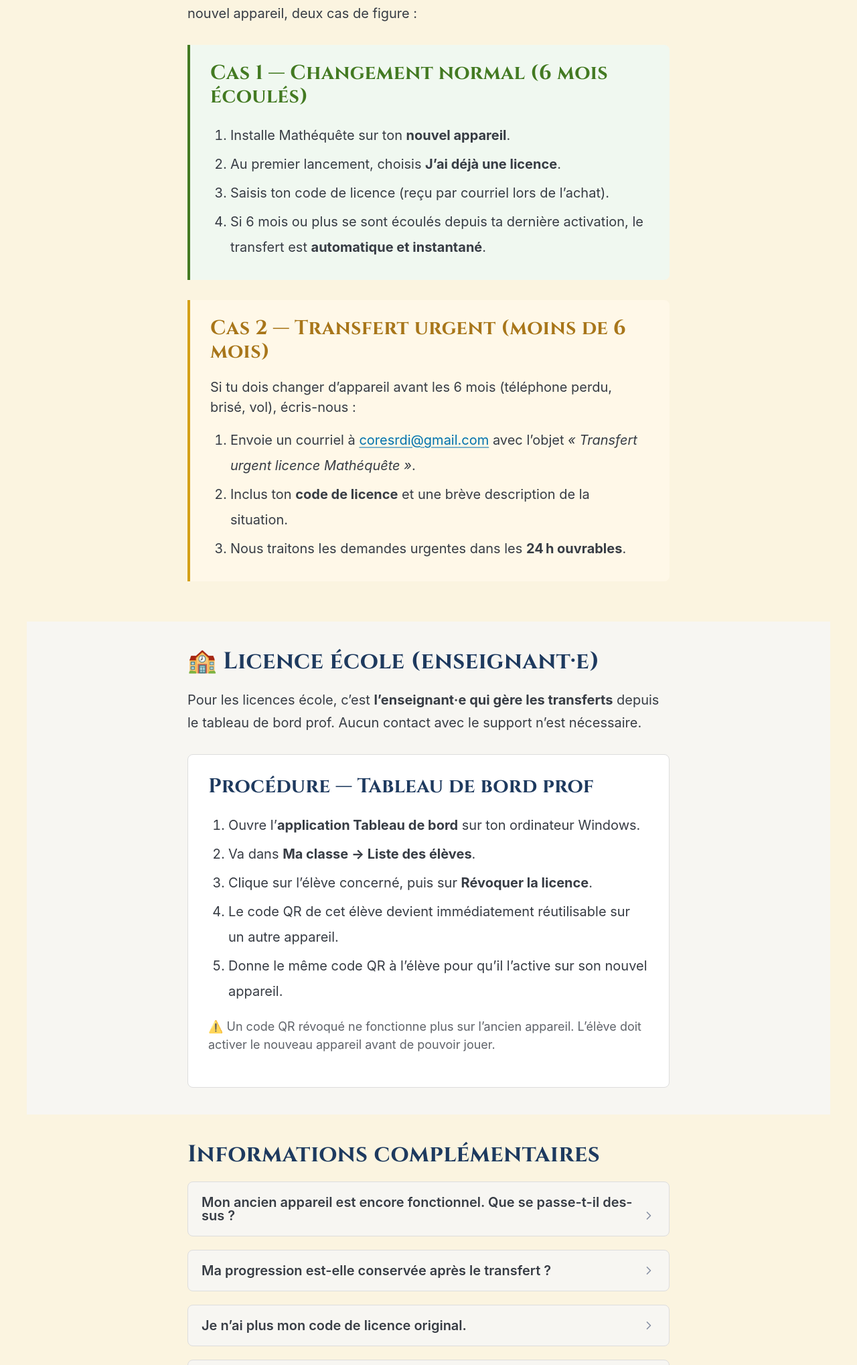
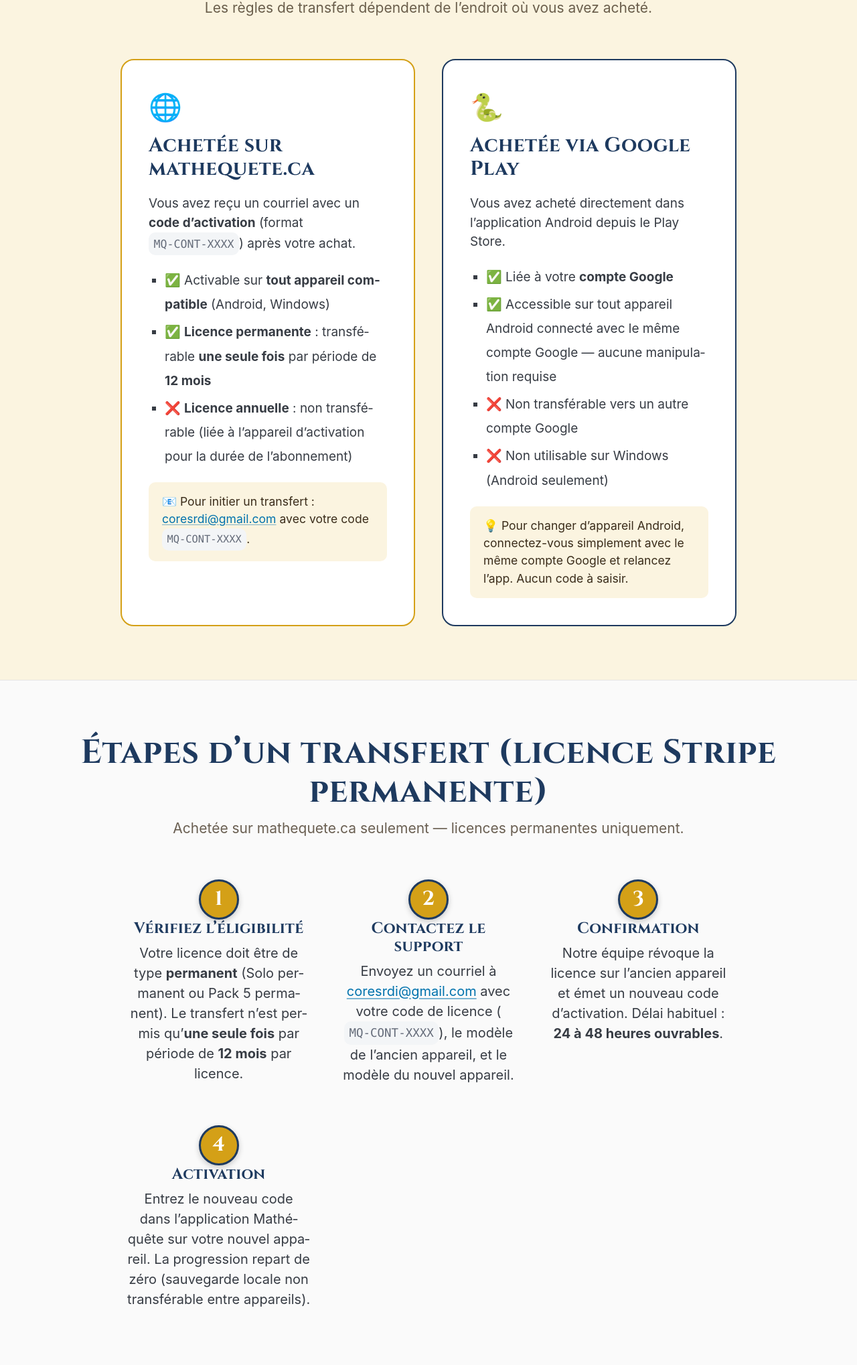
Before and after one commit to coresrdi/mathequete-website, a plain HTML site: page site/transferer-licence.html in a window 1280 px wide. Shown: the part 762-2800 px from the top of the page at 67% size. Drawn offline with nearby package versions, Linux system fonts and the light colour scheme.

Commit message:
fix(transferer-licence): fenêtre 6 mois→12 mois, Google Play corrigé, distinction Stripe vs Google Play, R-LICENCES appliqué (COMMIT 6)

```diff
--- a/site/transferer-licence.html
+++ b/site/transferer-licence.html
@@ -3,8 +3,8 @@
 <head>
   <meta charset="UTF-8">
   <meta name="viewport" content="width=device-width, initial-scale=1.0">
-  <title>Transférer sa licence — Mathéquête</title>
-  <meta name="description" content="Comment transférer votre licence Mathéquête vers un nouvel appareil. Instructions étape par étape pour les licences individuelles et les licences école.">
+  <title>Transférer une licence — Mathéquête</title>
+  <meta name="description" content="Comment transférer votre licence Mathéquête vers un nouvel appareil. Règles et étapes selon le type d'achat (mathequete.ca ou Google Play).">
   <meta name="robots" content="index, follow">
   <link rel="icon" type="image/svg+xml" href="assets/favicon.svg">
   <link rel="stylesheet" href="https://cdn.jsdelivr.net/npm/@picocss/pico@2/css/pico.min.css">
@@ -24,11 +24,7 @@
     <div class="nav-links">
       <a href="index.html">Accueil</a>
       <a href="achat.html">Acheter</a>
-      <a href="enseignants.html">Enseignants</a>
-      <a href="guide-prof.html">Guide école</a>
       <a href="applications.html">Applications</a>
-      <a href="iles-bonus.html">Générer une île</a>
-      <a href="template-eleves.html">Template élèves</a>
       <a href="support.html">Support</a>
     </div>
   </div>
@@ -37,117 +33,188 @@
 <!-- HERO -->
 <header class="hero" style="padding: 3rem 1rem;">
   <div class="hero-inner">
-    <h1>📱 Transférer sa licence</h1>
-    <p class="slogan">Nouveau téléphone, nouvelle tablette ? Voici comment réactiver Mathéquête.</p>
+    <div style="font-size: 3rem; margin-bottom: 0.5rem;" aria-hidden="true">🔁</div>
+    <h1>Transférer une licence</h1>
+    <p class="slogan">Changer d’appareil sans perdre votre accès.</p>
   </div>
 </header>
 
-<!-- LICENCES INDIVIDUELLES -->
-<section class="section" style="padding: 2rem 1rem 1rem;">
-  <div class="container" style="max-width: 720px;">
+<!-- DEUX TYPES -->
+<section class="section">
+  <h2 class="section-titre">D’abord&nbsp;: quel type de licence avez-vous&nbsp;?</h2>
+  <p class="section-sous-titre">Les règles de transfert dépendent de l’endroit où vous avez acheté.</p>
 
-    <h2>👤 Licence individuelle</h2>
-    <p style="margin-bottom: 1.5rem; line-height: 1.7;">Une licence individuelle est liée à <strong>un appareil à la fois</strong>. Pour l’activer sur un nouvel appareil, deux cas de figure :</p>
+  <div style="display: grid; grid-template-columns: repeat(auto-fit, minmax(300px, 1fr)); gap: 2rem; max-width: 920px; margin: 0 auto;">
 
-    <!-- CAS 1 : automatique après 6 mois -->
-    <div style="background: #F0F8F0; border-left: 4px solid #437A22; border-radius: 0 8px 8px 0; padding: 1.25rem 1.5rem; margin-bottom: 1.5rem;">
-      <h3 style="margin-top: 0; color: #437A22;">Cas 1 — Changement normal (6 mois écoulés)</h3>
-      <ol style="margin: 0.75rem 0 0; padding-left: 1.5rem; line-height: 1.9;">
-        <li>Installe Mathéquête sur ton <strong>nouvel appareil</strong>.</li>
-        <li>Au premier lancement, choisis <strong>J’ai déjà une licence</strong>.</li>
-        <li>Saisis ton code de licence (reçu par courriel lors de l’achat).</li>
-        <li>Si 6 mois ou plus se sont écoulés depuis ta dernière activation, le transfert est
-        <strong>automatique et instantané</strong>.</li>
-      </ol>
+    <!-- STRIPE / mathequete.ca -->
+    <div style="background: #fff; border: 2px solid var(--aventure-or); border-radius: 1rem; padding: 2rem;">
+      <div style="font-size: 2rem; margin-bottom: 0.5rem;">🌐</div>
+      <h3 style="color: var(--aventure-bleu); margin-top: 0;">Achetée sur mathequete.ca</h3>
+      <p style="font-size: 0.95rem;">Vous avez reçu un courriel avec un <strong>code d’activation</strong> (format <code>MQ-CONT-XXXX</code>) après votre achat.</p>
+      <ul style="font-size: 0.95rem; padding-left: 1.2rem; line-height: 1.9;">
+        <li>✅ Activable sur <strong>tout appareil compatible</strong> (Android, Windows)</li>
+        <li>✅ <strong>Licence permanente</strong> : transférable <strong>une seule fois</strong> par période de <strong>12 mois</strong></li>
+        <li>❌ <strong>Licence annuelle</strong> : non transférable (liée à l’appareil d’activation pour la durée de l’abonnement)</li>
+      </ul>
+      <div style="background: var(--parchemin-clair); border-radius: 0.5rem; padding: 0.8rem 1rem; margin-top: 1rem; font-size: 0.88rem;">
+        📧 Pour initier un transfert : <a href="mailto:coresrdi@gmail.com?subject=Transfert%20licence%20Math%C3%A9qu%C3%AAte&body=Bonjour%2C%0A%0AJe%20souhaite%20transf%C3%A9rer%20ma%20licence.%0A%0ACode%20de%20licence%20%3A%20MQ-CONT-%0AAncien%20appareil%20%3A%20%0ANouvel%20appareil%20%3A%20%0A%0AMerci%20!">coresrdi@gmail.com</a> avec votre code <code>MQ-CONT-XXXX</code>.
+      </div>
     </div>
 
-    <!-- CAS 2 : avant 6 mois -->
-    <div style="background: #FFF8E8; border-left: 4px solid var(--aventure-or, #C9930A); border-radius: 0 8px 8px 0; padding: 1.25rem 1.5rem; margin-bottom: 2rem;">
-      <h3 style="margin-top: 0; color: #a8761a;">Cas 2 — Transfert urgent (moins de 6 mois)</h3>
-      <p style="margin: 0 0 0.75rem;">Si tu dois changer d’appareil avant les 6 mois (téléphone perdu, brisé, vol), écris-nous :</p>
-      <ol style="margin: 0; padding-left: 1.5rem; line-height: 1.9;">
-        <li>Envoie un courriel à <a href="mailto:coresrdi@gmail.com?subject=Transfert%20urgent%20licence%20Math%C3%A9qu%C3%AAte">coresrdi@gmail.com</a>
-        avec l’objet <em>« Transfert urgent licence Mathéquête »</em>.</li>
-        <li>Inclus ton <strong>code de licence</strong> et une brève description de la situation.</li>
-        <li>Nous traitons les demandes urgentes dans les <strong>24 h ouvrables</strong>.</li>
-      </ol>
+    <!-- GOOGLE PLAY -->
+    <div style="background: #fff; border: 2px solid var(--aventure-bleu); border-radius: 1rem; padding: 2rem;">
+      <div style="font-size: 2rem; margin-bottom: 0.5rem;">🐍</div>
+      <h3 style="color: var(--aventure-bleu); margin-top: 0;">Achetée via Google Play</h3>
+      <p style="font-size: 0.95rem;">Vous avez acheté directement dans l’application Android depuis le Play Store.</p>
+      <ul style="font-size: 0.95rem; padding-left: 1.2rem; line-height: 1.9;">
+        <li>✅ Liée à votre <strong>compte Google</strong></li>
+        <li>✅ Accessible sur tout appareil Android connecté avec le même compte Google — aucune manipulation requise</li>
+        <li>❌ Non transférable vers un autre compte Google</li>
+        <li>❌ Non utilisable sur Windows (Android seulement)</li>
+      </ul>
+      <div style="background: var(--parchemin-clair); border-radius: 0.5rem; padding: 0.8rem 1rem; margin-top: 1rem; font-size: 0.88rem;">
+        💡 Pour changer d’appareil Android, connectez-vous simplement avec le même compte Google et relancez l’app. Aucun code à saisir.
+      </div>
     </div>
+  </div>
+</section>
 
+<!-- ETAPES TRANSFERT STRIPE -->
+<section class="section-pro">
+  <div class="section">
+    <h2 class="section-titre">Étapes d’un transfert (licence Stripe permanente)</h2>
+    <p class="section-sous-titre">Achetée sur mathequete.ca seulement — licences permanentes uniquement.</p>
+
+    <div class="etapes" style="max-width: 900px; margin: 0 auto;">
+      <div class="etape">
+        <h3>Vérifiez l’éligibilité</h3>
+        <p>Votre licence doit être de type <strong>permanent</strong> (Solo permanent ou Pack 5 permanent). Le transfert n’est permis qu’<strong>une seule fois</strong> par période de <strong>12 mois</strong> par licence.</p>
+      </div>
+      <div class="etape">
+        <h3>Contactez le support</h3>
+        <p>Envoyez un courriel à <a href="mailto:coresrdi@gmail.com?subject=Transfert%20licence%20Math%C3%A9qu%C3%AAte">coresrdi@gmail.com</a> avec votre code de licence (<code>MQ-CONT-XXXX</code>), le modèle de l’ancien appareil, et le modèle du nouvel appareil.</p>
+      </div>
+      <div class="etape">
+        <h3>Confirmation</h3>
+        <p>Notre équipe révoque la licence sur l’ancien appareil et émet un nouveau code d’activation. Délai habituel : <strong>24 à 48 heures ouvrables</strong>.</p>
+      </div>
+      <div class="etape">
+        <h3>Activation</h3>
+        <p>Entrez le nouveau code dans l’application Mathéquête sur votre nouvel appareil. La progression repart de zéro (sauvegarde locale non transférable entre appareils).</p>
+      </div>
+    </div>
   </div>
 </section>
 
 <!-- LICENCES ECOLE -->
-<section class="section" style="background: var(--couleur-fond-secondaire, #F7F6F2); padding: 2rem 1rem;">
-  <div class="container" style="max-width: 720px;">
-
-    <h2>🏫 Licence école (enseignant·e)</h2>
-    <p style="margin-bottom: 1.5rem; line-height: 1.7;">Pour les licences école, c’est <strong>l’enseignant·e qui gère les transferts</strong> depuis le tableau de bord prof. Aucun contact avec le support n’est nécessaire.</p>
-
-    <div style="background: white; border: 1px solid var(--couleur-bordure, #DDD); border-radius: 8px; padding: 1.5rem;">
-      <h3 style="margin-top: 0;">Procédure — Tableau de bord prof</h3>
-      <ol style="margin: 0; padding-left: 1.5rem; line-height: 1.9;">
-        <li>Ouvre l’<strong>application Tableau de bord</strong> sur ton ordinateur Windows.</li>
-        <li>Va dans <strong>Ma classe → Liste des élèves</strong>.</li>
-        <li>Clique sur l’élève concerné, puis sur <strong>Révoquer la licence</strong>.</li>
-        <li>Le code QR de cet élève devient immédiatement réutilisable sur un autre appareil.</li>
-        <li>Donne le même code QR à l’élève pour qu’il l’active sur son nouvel appareil.</li>
-      </ol>
-      <p style="margin-top: 1rem; font-size: 0.9rem; opacity: 0.8;">
-        ⚠️ Un code QR révoqué ne fonctionne plus sur l’ancien appareil. L’élève doit activer le nouveau appareil avant de pouvoir jouer.
-      </p>
-    </div>
-
+<section class="section">
+  <h2 class="section-titre">Licences école</h2>
+  <p class="section-sous-titre">L’enseignant·e gère les transferts depuis le tableau de bord prof.</p>
+  <div style="max-width: 720px; margin: 0 auto; background: #fff; border: 1px solid var(--parchemin-fonce); border-radius: 0.8rem; padding: 1.5rem;">
+    <ol style="padding-left: 1.5rem; line-height: 2;">
+      <li>Ouvrez l’<strong>application Tableau de bord</strong> sur votre ordinateur Windows.</li>
+      <li>Allez dans <strong>Ma classe → Liste des élèves</strong>.</li>
+      <li>Cliquez sur l’élève concerné, puis sur <strong>Révoquer la licence</strong>.</li>
+      <li>Le code QR de cet élève est immédiatement réutilisable sur un autre appareil.</li>
+    </ol>
+    <p style="margin-top: 1rem; font-size: 0.9rem; opacity: 0.8;">⚠️ Un code QR révoqué cesse de fonctionner sur l’ancien appareil dès la révocation.</p>
   </div>
 </section>
 
-<!-- INFO COMPLEMENTAIRE -->
-<section class="section" style="padding: 2rem 1rem 3rem;">
-  <div class="container" style="max-width: 720px;">
+<!-- FAQ -->
+<section class="section-pro">
+  <div class="section">
+    <h2 class="section-titre">Questions fréquentes</h2>
+    <div class="faq" x-data="{ ouvert: null }">
 
-    <h2>Informations complémentaires</h2>
+      <div class="faq-item">
+        <button class="faq-question" @click="ouvert = (ouvert === 1 ? null : 1)" :aria-expanded="ouvert === 1">
+          <span>Ma tablette est brisée et je ne peux plus la désactiver. Puis-je quand même transférer&nbsp;?</span>
+          <span class="chevron" aria-hidden="true">▼</span>
+        </button>
+        <div class="faq-reponse" x-show="ouvert === 1" x-transition x-cloak>
+          <p>Oui. Indiquez-le dans votre courriel de transfert. Notre équipe peut révoquer la licence à distance, sans accès à l’ancien appareil.</p>
+        </div>
+      </div>
 
-    <details style="margin-bottom: 1rem; padding: 1rem; background: var(--couleur-fond-secondaire, #F7F6F2); border-radius: 8px; border: 1px solid var(--couleur-bordure, #DDD);">
-      <summary style="cursor: pointer; font-weight: 600;">Mon ancien appareil est encore fonctionnel. Que se passe-t-il dessus ?</summary>
-      <p style="margin-top: 1rem;">Dès que le transfert est validé, la licence est désactivée sur l’ancien appareil. Mathéquête passe en mode non-activé (Continent 1 jouable en démo gratuite, sans progression sauvegardie).</p>
-    </details>
+      <div class="faq-item">
+        <button class="faq-question" @click="ouvert = (ouvert === 2 ? null : 2)" :aria-expanded="ouvert === 2">
+          <span>J’ai un Pack 5 — puis-je transférer une seule des 5 licences&nbsp;?</span>
+          <span class="chevron" aria-hidden="true">▼</span>
+        </button>
+        <div class="faq-reponse" x-show="ouvert === 2" x-transition x-cloak>
+          <p>Oui. Chaque licence d’un Pack 5 est indépendante. Chacune obéit à la même règle&nbsp;: un seul transfert par période de <strong>12 mois</strong> par licence.</p>
+        </div>
+      </div>
 
-    <details style="margin-bottom: 1rem; padding: 1rem; background: var(--couleur-fond-secondaire, #F7F6F2); border-radius: 8px; border: 1px solid var(--couleur-bordure, #DDD);">
-      <summary style="cursor: pointer; font-weight: 600;">Ma progression est-elle conservée après le transfert ?</summary>
-      <p style="margin-top: 1rem;">La progression est sauvegardée <strong>localement sur l’appareil</strong>. Lors d’un changement d’appareil, la progression du nouvel appareil commence à zéro. La synchronisation cloud de la progression est une fonctionnalité prévue pour une version future.</p>
-    </details>
+      <div class="faq-item">
+        <button class="faq-question" @click="ouvert = (ouvert === 3 ? null : 3)" :aria-expanded="ouvert === 3">
+          <span>Puis-je transférer ma licence Google Play vers Windows&nbsp;?</span>
+          <span class="chevron" aria-hidden="true">▼</span>
+        </button>
+        <div class="faq-reponse" x-show="ouvert === 3" x-transition x-cloak>
+          <p>Non. Les licences achetées via Google Play sont liées au système de facturation Google et ne peuvent pas être utilisées sur Windows. Pour jouer sur Windows, une licence achetée sur <a href="achat.html">mathequete.ca</a> est nécessaire.</p>
+        </div>
+      </div>
 
-    <details style="margin-bottom: 1rem; padding: 1rem; background: var(--couleur-fond-secondaire, #F7F6F2); border-radius: 8px; border: 1px solid var(--couleur-bordure, #DDD);">
-      <summary style="cursor: pointer; font-weight: 600;">Je n’ai plus mon code de licence original.</summary>
-      <p style="margin-top: 1rem;">Recherche dans tes courriels l’objet <em>« Votre licence Mathéquête »</em>. Si tu ne le retrouves pas, écris-nous à <a href="mailto:coresrdi@gmail.com?subject=Récupération%20code%20Math%C3%A9qu%C3%AAte">coresrdi@gmail.com</a> avec l’adresse courriel utilisée lors de l’achat.</p>
-    </details>
+      <div class="faq-item">
+        <button class="faq-question" @click="ouvert = (ouvert === 4 ? null : 4)" :aria-expanded="ouvert === 4">
+          <span>Ma progression est-elle conservée après le transfert&nbsp;?</span>
+          <span class="chevron" aria-hidden="true">▼</span>
+        </button>
+        <div class="faq-reponse" x-show="ouvert === 4" x-transition x-cloak>
+          <p>La progression est sauvegardée localement sur l’appareil. Lors d’un changement d’appareil (licence Stripe), la progression repart de zéro sur le nouvel appareil. Pour les licences Google Play, la progression cloud de Google Play est conservée entre les appareils Android associés au même compte Google.</p>
+        </div>
+      </div>
 
-    <details style="padding: 1rem; background: var(--couleur-fond-secondaire, #F7F6F2); border-radius: 8px; border: 1px solid var(--couleur-bordure, #DDD);">
-      <summary style="cursor: pointer; font-weight: 600;">J’ai acheté sur Google Play. La procédure est-elle différente ?</summary>
-      <p style="margin-top: 1rem;">Non. Le système de licence Mathéquête est indépendant de Google Play. Tu utilises ton code QR Crockford (reçu par courriel) de la même façon, quelle que soit la plateforme.</p>
-    </details>
+      <div class="faq-item">
+        <button class="faq-question" @click="ouvert = (ouvert === 5 ? null : 5)" :aria-expanded="ouvert === 5">
+          <span>Je n’ai plus mon code de licence original.</span>
+          <span class="chevron" aria-hidden="true">▼</span>
+        </button>
+        <div class="faq-reponse" x-show="ouvert === 5" x-transition x-cloak>
+          <p>Recherchez dans vos courriels l’objet <em>« Votre licence Mathéquête »</em>. Si vous ne le retrouvez pas, écrivez à <a href="mailto:coresrdi@gmail.com?subject=R%C3%A9cup%C3%A9ration%20code%20Math%C3%A9qu%C3%AAte">coresrdi@gmail.com</a> avec l’adresse courriel utilisée lors de l’achat.</p>
+        </div>
+      </div>
 
+      <div class="faq-item">
+        <button class="faq-question" @click="ouvert = (ouvert === 6 ? null : 6)" :aria-expanded="ouvert === 6">
+          <span>Combien de temps avant de pouvoir retransférer après un premier transfert&nbsp;?</span>
+          <span class="chevron" aria-hidden="true">▼</span>
+        </button>
+        <div class="faq-reponse" x-show="ouvert === 6" x-transition x-cloak>
+          <p><strong>12 mois</strong> à partir de la date du premier transfert, par licence individuelle. Par exemple : un transfert effectué le 1er juin 2026 permet un nouveau transfert à partir du 1er juin 2027.</p>
+        </div>
+      </div>
+
+    </div>
   </div>
 </section>
 
-<!-- CTA support -->
-<section class="section" style="text-align: center; padding: 1.5rem 1rem 3rem;">
-  <p style="font-size: 1rem; margin-bottom: 1rem;">Un problème non couvert par ce guide ?</p>
-  <a href="support.html" class="btn-aventure">Contacter le support</a>
+<!-- CTA -->
+<section class="section" style="text-align: center;">
+  <h2 class="section-titre">Besoin d’aide&nbsp;?</h2>
+  <p>Précisez votre code de licence (<code>MQ-CONT-XXXX</code>) dans votre message. Réponse dans les 48 h ouvrables.</p>
+  <div style="display: flex; gap: 1rem; justify-content: center; flex-wrap: wrap; margin-top: 1.5rem;">
+    <a href="mailto:coresrdi@gmail.com?subject=Transfert%20de%20licence%20%E2%80%94%20Math%C3%A9qu%C3%AAte&body=Bonjour%2C%0A%0AJe%20souhaite%20transf%C3%A9rer%20ma%20licence.%0A%0ACode%20de%20licence%20%3A%20MQ-CONT-%0AAncien%20appareil%20%3A%20%0ANouvel%20appareil%20%3A%20%0A%0AMerci%20!" class="btn-aventure">
+      ✉ Demander un transfert
+    </a>
+    <a href="support.html" class="btn-secondaire">Centre de support</a>
+  </div>
 </section>
 
 <footer class="site-footer">
   <div class="container">
     <div>
       <h4>Mathéquête</h4>
-      <p>Un jeu éducatif québécois pour apprendre les maths en s'amusant. Conçu par <strong>CORES RDI</strong>.</p>
+      <p>Un jeu éducatif québécois pour apprendre les maths en s'amusant. Conçu par <strong>CORES RDI</strong> à Québec.</p>
     </div>
     <div>
-      <h4>Liens</h4>
+      <h4>Navigation</h4>
       <p>
         <a href="index.html">Accueil</a><br>
         <a href="achat.html">Acheter</a><br>
-        <a href="enseignants.html">Enseignants</a><br>
-        <a href="guide-prof.html">Guide école</a><br>
+        <a href="applications.html">Applications</a><br>
         <a href="support.html">Support</a>
       </p>
     </div>
```
